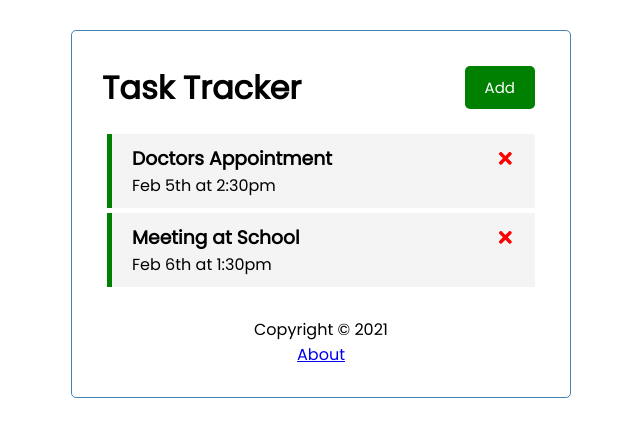
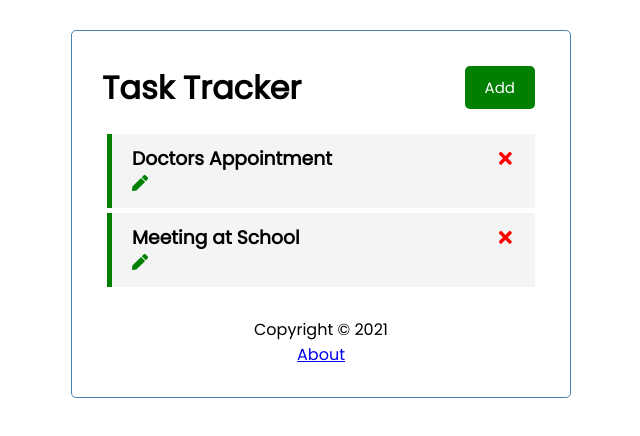
Before and after one commit to bradtraversy/react-crash-2021, a React (Create React App) app: page / in a window 1280 px wide. Shown: the top 436 px of the page, without its empty margins (319-959 px from the left). Built offline with nearby package versions, Linux system fonts and the light colour scheme; data requests are answered from the project's data file.

Commit message:
Added an edit task feature where you can edit the text and date

```diff
--- a/src/App.js
+++ b/src/App.js
@@ -86,6 +86,9 @@ const App = () => {
       )
     )
   }
+  const edit=(id,text,date)=>{
+    setTasks(tasks.map((task)=>task.id===id?{...task,text:text,date:date}:task));
+   }
 
   return (
     <Router>
@@ -105,6 +108,7 @@ const App = () => {
                   tasks={tasks}
                   onDelete={deleteTask}
                   onToggle={toggleReminder}
+                  edit={edit}
                 />
               ) : (
                 'No Tasks To Show'
--- a/src/components/Task.js
+++ b/src/components/Task.js
@@ -1,19 +1,40 @@
-import { FaTimes } from 'react-icons/fa'
+import { useState } from 'react'
+import { FaTimes,FaCheckCircle,FaPen} from 'react-icons/fa'
 
-const Task = ({ task, onDelete, onToggle }) => {
+const Task = ({ task, onDelete, onToggle,edit}) => {
+  const [showDiv,setShowDiv]=useState(false);
+  const [text,setText]=useState('');
+  const [date,setDate]=useState('');
+
+
+  const show=()=>{
+      setShowDiv(!showDiv);
+      setText(task.text);
+      setDate(task.date);
+  }
+  const save=(id)=>{
+      setShowDiv(!showDiv);
+      edit(id,text,date);
+  }
   return (
     <div
       className={`task ${task.reminder ? 'reminder' : ''}`}
       onDoubleClick={() => onToggle(task.id)}
     >
       <h3>
-        {task.text}{' '}
+      {showDiv?<input type='text' className='text-line' value={text}
+       onChange={(e)=>setText(e.target.value)} />: <p>{task.text}</p> }
         <FaTimes
           style={{ color: 'red', cursor: 'pointer' }}
           onClick={() => onDelete(task.id)}
         />
       </h3>
-      <p>{task.day}</p>
+      <p>
+          {showDiv?<input type='text' className='text-line' value={date}
+          onChange={(e)=>setDate(e.target.value)} />: <label>{task.date}</label> }
+          {showDiv?<FaCheckCircle style={{color:'green',cursor:'pointer'}}
+          onClick={()=>save(task.id)}/>:<FaPen style={{color:'green',cursor:'pointer'}} onClick={show} />}
+      </p>
     </div>
   )
 }
--- a/src/components/Tasks.js
+++ b/src/components/Tasks.js
@@ -1,10 +1,10 @@
 import Task from './Task'
 
-const Tasks = ({ tasks, onDelete, onToggle }) => {
+const Tasks = ({ tasks, onDelete, onToggle,edit }) => {
   return (
     <>
       {tasks.map((task, index) => (
-        <Task key={index} task={task} onDelete={onDelete} onToggle={onToggle} />
+        <Task key={index} task={task} onDelete={onDelete} onToggle={onToggle} edit={edit} />
       ))}
     </>
   )
--- a/src/index.css
+++ b/src/index.css
@@ -105,7 +105,16 @@ body {
   flex: 2;
   height: 20px;
 }
+.text-line {
+  background-color: transparent;
+  outline: none;
+  outline-style: none;
+  border-top: none;
+  border-left: none;
+  border-right: none;
 
+  padding: 3px 10px;
+}
 footer {
   margin-top: 30px;
   text-align: center;
```
